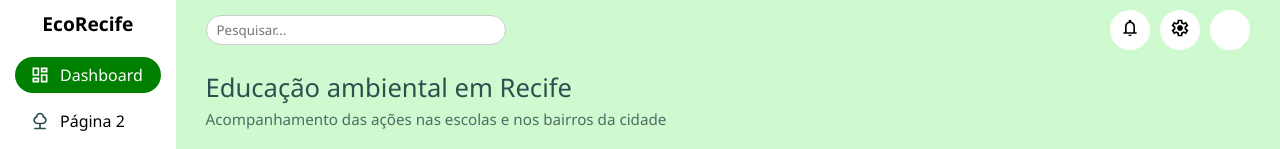
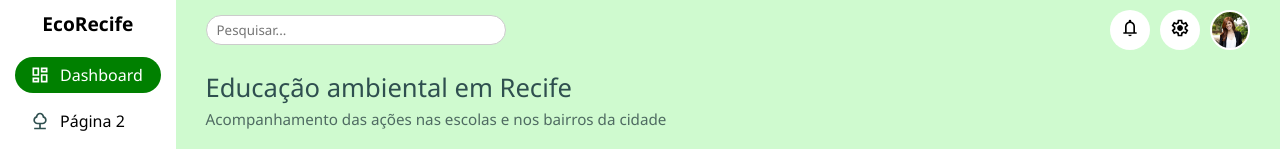
Before and after one commit to Echothefoxx/EcoRecife, a plain HTML site: page index.html in a window 1280 px wide. Shown: the top 149 px of the page. Drawn offline with nearby package versions, Linux system fonts and the light colour scheme.

Commit message:
style: atualização no readme

```diff
--- a/style.css
+++ b/style.css
@@ -142,7 +142,7 @@ color: darkslategrey;
 
 .profile-icon {
     border: 2px solid white;
-    background-image: url('imagesdw.jpg');
+    background-image: url('assets/img/imagesdw.jpg.jpeg');
     background-size: cover;
     background-position: center;
 
```
Also changed, not shown: assets/img/imagesdw.jpg.jpeg (renamed from imagesdw.jpg.jpeg), assets/img/show-demo.gif (added), 1 other file.
